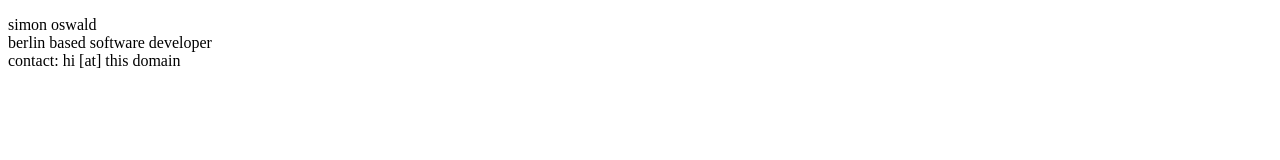
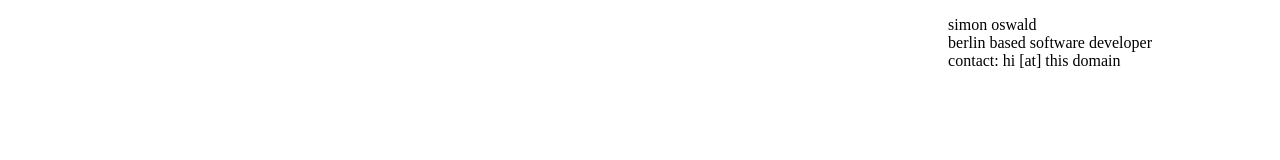
Before and after one commit to Q3-113/personal-site, a plain HTML site: page index.html in a window 1280 px wide. Drawn offline with Linux system fonts and the light colour scheme.

Commit message:
moved text to top right

```diff
--- a/index.html
+++ b/index.html
@@ -1,6 +1,15 @@
 <!DOCTYPE html>
+<html>
     <header>
         <title>simon oswald</title>
+        <style>
+            p {
+                position:absolute;
+                top: 0;
+                right: 0;
+                padding-right: 10%;
+            }
+        </style>
     </header>
     <body>
         <p>
@@ -9,3 +18,4 @@
             contact: hi [at] this domain
         </p>
     </body>
+</html>
```
Lines whose indentation alone changed are shown as unchanged.
